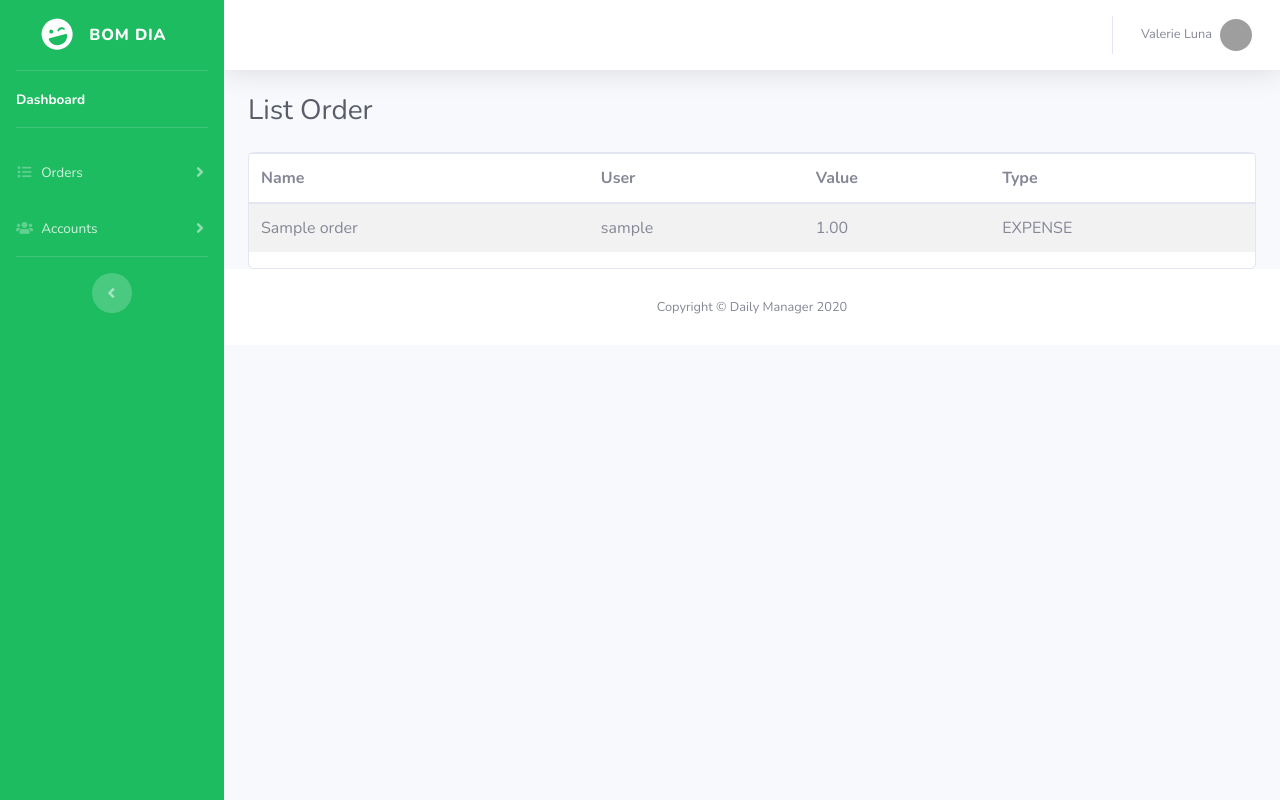
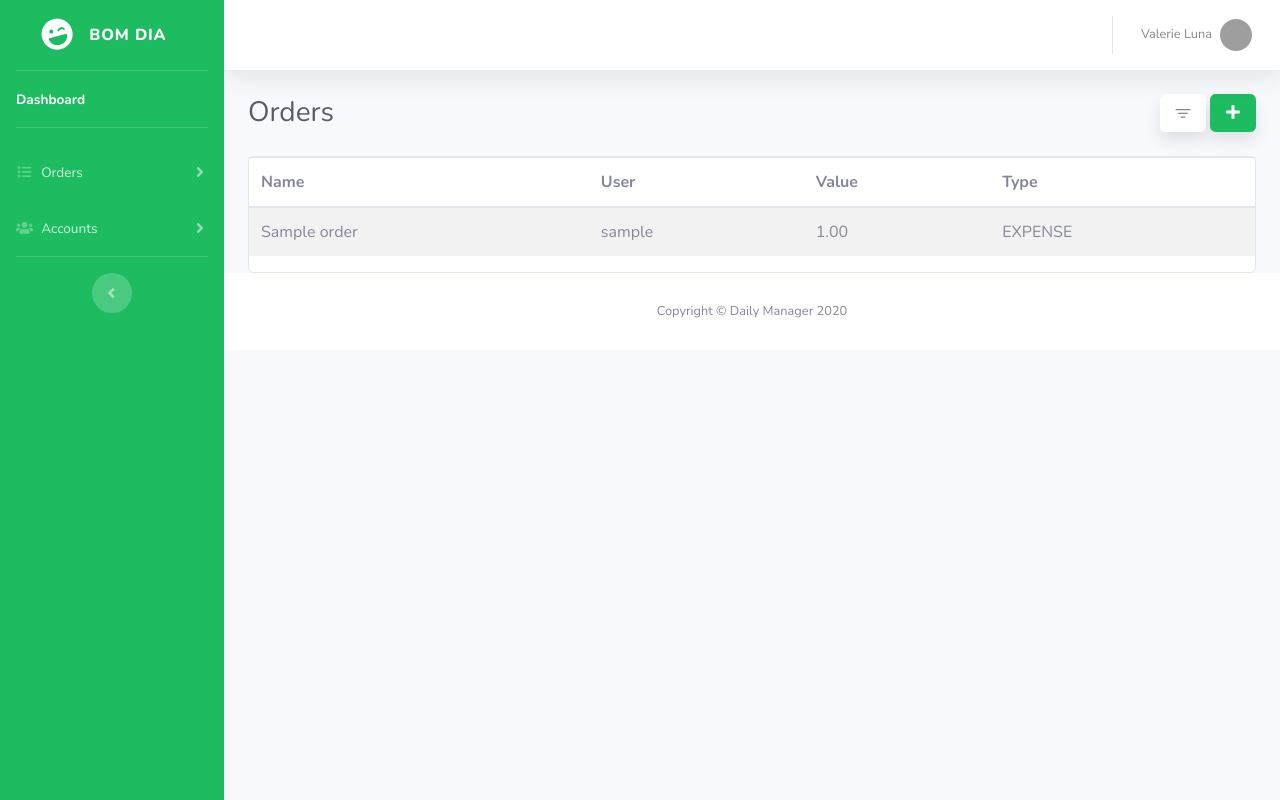
Before and after one commit to Ftbevi/daily_manager, a Django app: template core/managers/templates/managers/order/list.html in a window 1280 px wide. Run offline with Django 3.2, Linux system fonts and the light colour scheme; the template is opened without the code that fills it: values that come from a table or form of the project are taken from there, others are empty; tables that the repository leaves empty hold one stand-in row (values such as "Sample post"); parts of the project's set-up code (start-up, migrations or seed data) failed here and were passed over; some libraries are stand-ins or nearby versions; grey boxes are pictures that could not be loaded.

```diff
--- /dev/null
+++ b/core/managers/static/managers/css/list.css
@@ -0,0 +1,8 @@
+.btn-filter {
+    background: #fff;
+    box-shadow: 0px 8px 15px rgba(0, 0, 0, 0.1);
+}
+
+.btn-add-order {
+    box-shadow: 0px 8px 15px rgba(0, 0, 0, 0.1);
+}
--- a/core/managers/templates/managers/order/list.html
+++ b/core/managers/templates/managers/order/list.html
@@ -3,11 +3,26 @@
 {% load static %}
 
 {% block app %}
+
+<link href="{% static 'managers/css/list.css' %}" rel="stylesheet" type="text/css">
+
 <!-- Begin Page Content -->
 <div class="container-fluid">
     <!-- Page Heading -->
     <div class="d-sm-flex align-items-center justify-content-between mb-4">
-        <h1 class="h3 mb-0 text-gray-800">List Order</h1>
+        <h1 class="h3 mb-0 text-gray-800">Orders</h1>
+        <div>
+            <a class="btn btn-filter">
+                <svg width="1.25em" height="1.25em" viewBox="0 0 16 16" class="bi bi-filter" fill="currentColor" xmlns="http://www.w3.org/2000/svg">
+                    <path fill-rule="evenodd" d="M6 10.5a.5.5 0 0 1 .5-.5h3a.5.5 0 0 1 0 1h-3a.5.5 0 0 1-.5-.5zm-2-3a.5.5 0 0 1 .5-.5h7a.5.5 0 0 1 0 1h-7a.5.5 0 0 1-.5-.5zm-2-3a.5.5 0 0 1 .5-.5h11a.5.5 0 0 1 0 1h-11a.5.5 0 0 1-.5-.5z"/>
+                </svg>
+            </a>
+            <a href="register" class="btn btn-primary btn-add-order">
+                <i class="fas fa-fw fa-plus"></i>
+            </a>
+        </div>
+        <!-- <button type="button" class="btn btn-primary">
+        </button> -->
     </div>
 
     <div class="card">
```
